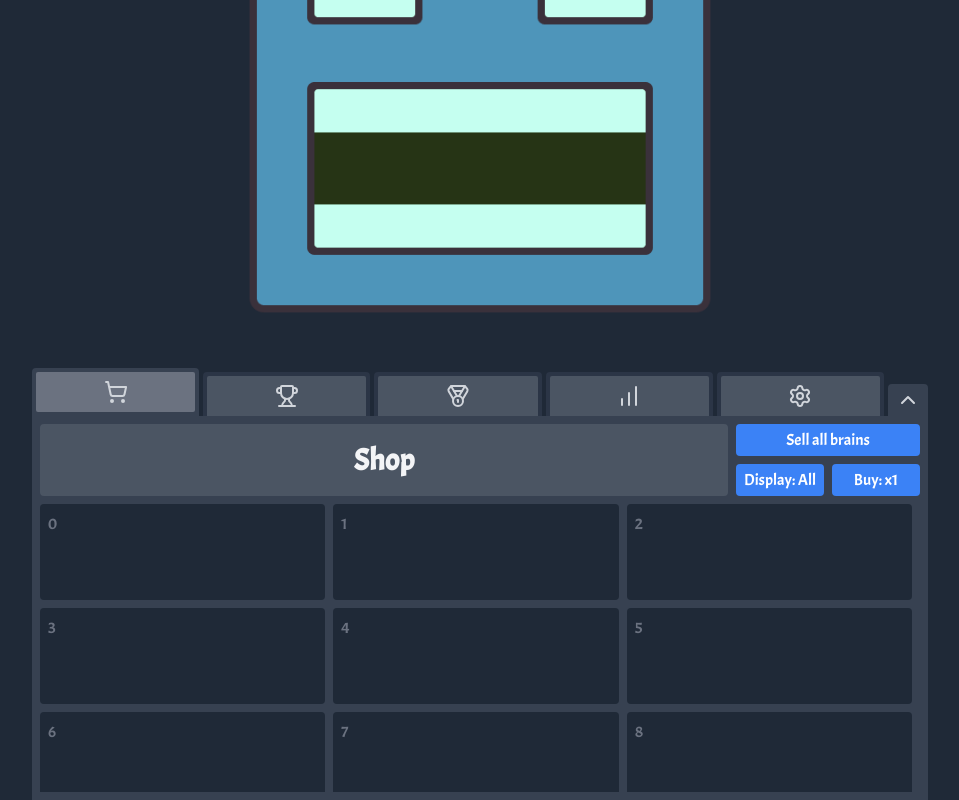
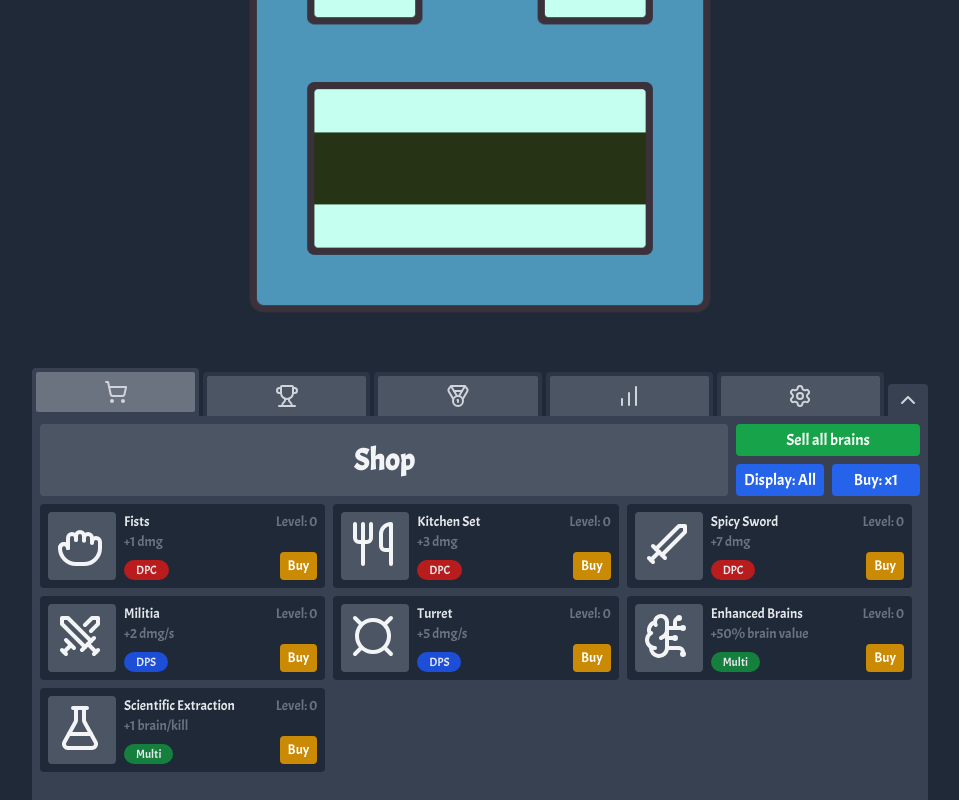
Before and after one commit to wsngamerz/TapZ-Incremental, a SvelteKit app: page /game in a window 1280 px wide. Shown: the part 384-1184 px from the top of the page, without its empty margins (160-1119 px from the left). Built offline with nearby package versions, Linux system fonts and the light colour scheme.

Commit message:
feat: shop items component

```diff
--- /dev/null
+++ b/src/components/shop-item.svelte
@@ -0,0 +1,38 @@
+<script lang="ts">
+  import type { ComponentType } from "svelte";
+  import Button from "./ui/button.svelte";
+
+  export let name: string;
+  export let extra: string;
+  export let type: "DPC" | "DPS" | "Multi";
+  export let icon: ComponentType;
+
+  let badgeVariant = {
+    DPC: "bg-red-700",
+    DPS: "bg-blue-700",
+    Multi: "bg-green-700"
+  }[type];
+
+</script>
+
+<div class="rounded flex gap-2 bg-gray-800 p-2">
+  {#if icon}
+    <div class="block p-2 bg-gray-600 rounded aspect-square shrink-0 grow-0">
+      <svelte:component this={icon} class="w-12 h-12" />
+    </div>
+  {/if}
+
+  <div class="flex-grow text-gray-500 text-sm">
+    <div class="flex justify-between">
+      <h2 class="text-gray-200">{name}</h2>
+      <span>Level: 0</span>
+    </div>
+    <h3>{extra || ""}</h3>
+    <div class="flex justify-between items-end">
+      <span class={`font-extralight text-gray-200 text-xs px-3 py-0.5 inline-block rounded-full ${badgeVariant}`}>
+        {type}
+      </span>
+      <Button type="yellow">Buy</Button>
+    </div>
+  </div>
+</div>
--- a/src/components/slideout-pages/shop.svelte
+++ b/src/components/slideout-pages/shop.svelte
@@ -1,6 +1,17 @@
 <script>
+  import {
+    BrainCircuitIcon,
+    CurrencyIcon,
+    FlaskConicalIcon,
+    GrabIcon,
+    SwordIcon,
+    SwordsIcon,
+    UtensilsIcon
+  } from "lucide-svelte";
+
   import Button from "../ui/button.svelte";
-  import Layout from "./layout.svelte"
+  import Layout from "./layout.svelte";
+  import ShopItem from "../shop-item.svelte";
 </script>
 
 
@@ -8,7 +19,7 @@
   <span slot="title">Shop</span>
 
   <div slot="extra" class="flex flex-col gap-2">
-    <Button>Sell all brains</Button>
+    <Button type="green">Sell all brains</Button>
 
     <div class="grid grid-cols-2 gap-2">
       <Button>Display: All</Button>
@@ -17,10 +28,14 @@
   </div>
 
   <div class="grid md:grid-cols-2 lg:grid-cols-3 gap-2">
-    {#each {length: 20} as _, i}
-      <div class="rounded block bg-gray-800 h-24 p-2">
-        <span class="text-gray-500">{i}</span>
-      </div>
-    {/each}
+    <ShopItem icon="{GrabIcon}" name="Fists" extra="+1 dmg" type="DPC" />
+    <ShopItem icon="{UtensilsIcon}" name="Kitchen Set" extra="+3 dmg" type="DPC" />
+    <ShopItem icon="{SwordIcon}" name="Spicy Sword" extra="+7 dmg" type="DPC" />
+
+    <ShopItem icon="{SwordsIcon}" name="Militia" extra="+2 dmg/s" type="DPS" />
+    <ShopItem icon="{CurrencyIcon}" name="Turret" extra="+5 dmg/s" type="DPS" />
+
+    <ShopItem icon="{BrainCircuitIcon}" name="Enhanced Brains" extra="+50% brain value" type="Multi" />
+    <ShopItem icon="{FlaskConicalIcon}" name="Scientific Extraction" extra="+1 brain/kill" type="Multi" />
   </div>
 </Layout>
--- a/src/components/ui/button.svelte
+++ b/src/components/ui/button.svelte
@@ -1,3 +1,14 @@
-<button on:click class="block px-2 py-1 rounded bg-blue-500 hover:bg-blue-700 text-white transition duration-100">
+<script lang="ts">
+  export let type: "blue" | "red" | "green" | "yellow" = "blue";
+
+  const buttonVariant = {
+    blue: "bg-blue-600 hover:bg-blue-700",
+    red: "bg-red-600 hover:bg-red-700",
+    green: "bg-green-600 hover:bg-green-700",
+    yellow: "bg-yellow-600 hover:bg-yellow-700",
+  }[type];
+</script>
+
+<button on:click class={`block px-2 py-1 rounded text-white transition duration-100 ${buttonVariant}`}>
   <slot />
 </button>
```
